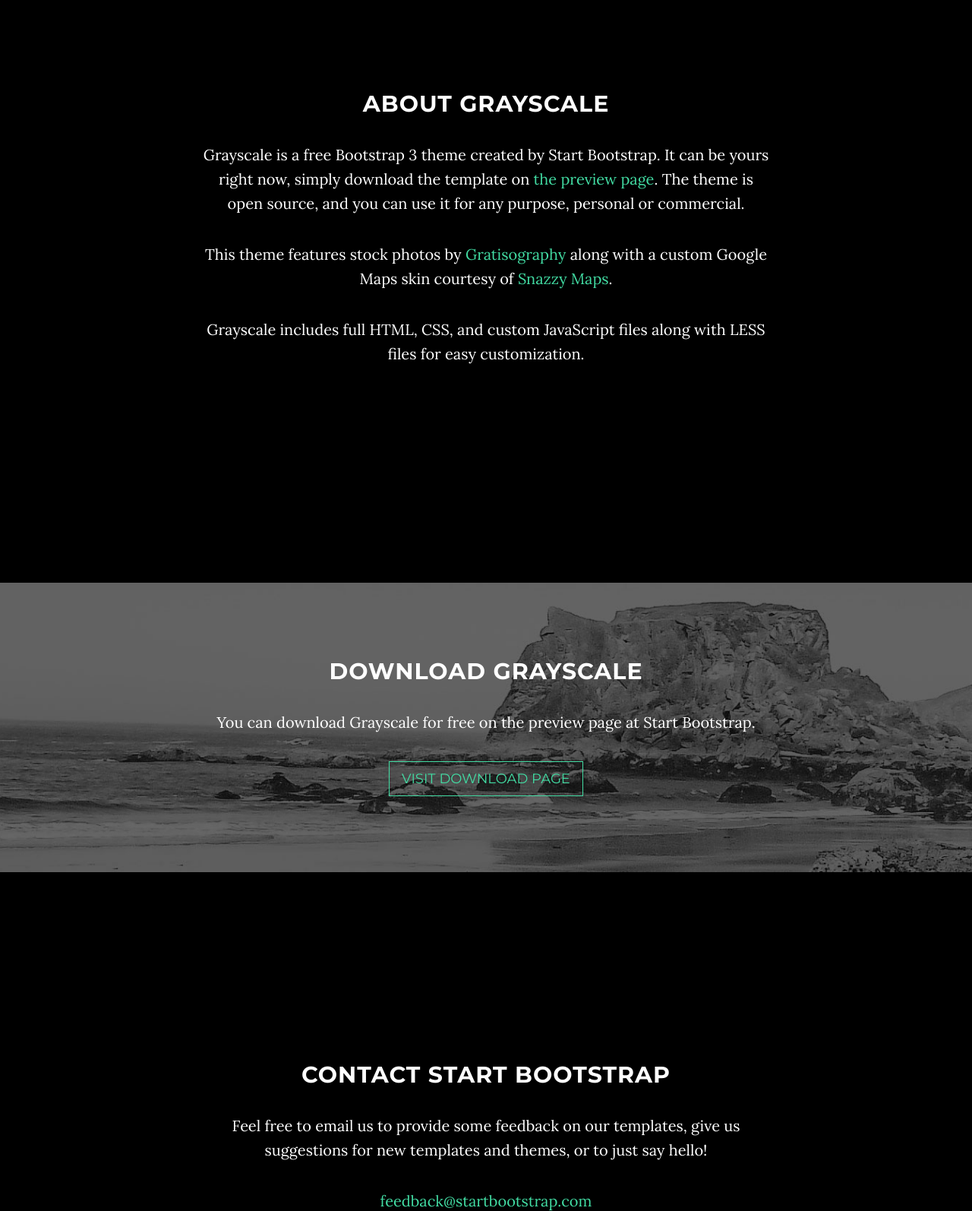
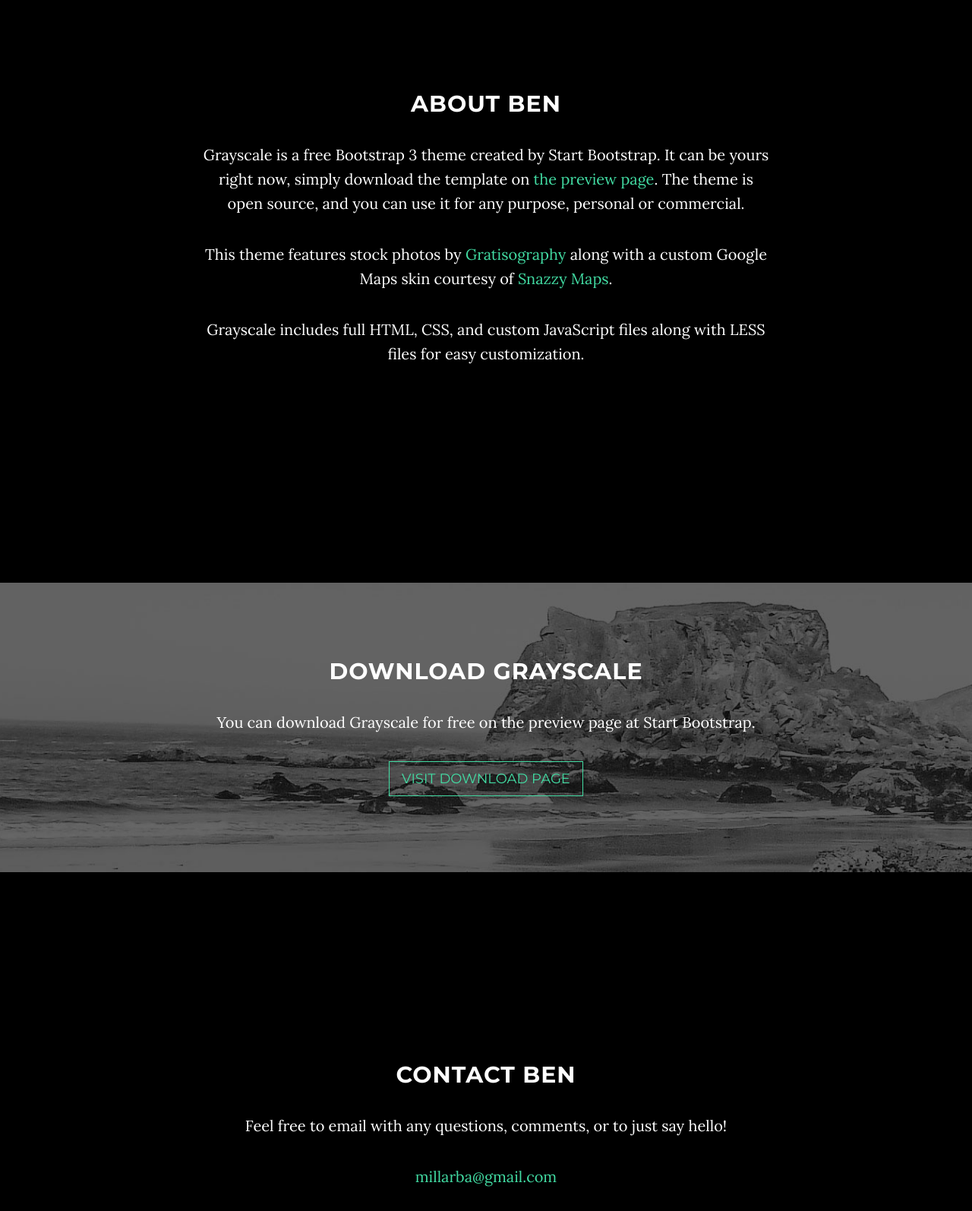
Before and after one commit to millarba/millarba.github.io, a website: page index.html in a window 1280 px wide. Shown: the part 930-2524 px from the top of the page at 76% size. Drawn offline with nearby package versions, Linux system fonts and the light colour scheme; some packages are replaced by stand-ins of ours.

Commit message:
contacts change

```diff
--- a/index.html
+++ b/index.html
@@ -90,7 +90,7 @@
     <section id="about" class="container content-section text-center">
         <div class="row">
             <div class="col-lg-8 col-lg-offset-2">
-                <h2>About Grayscale</h2>
+                <h2>About Ben</h2>
                 <p>Grayscale is a free Bootstrap 3 theme created by Start Bootstrap. It can be yours right now, simply download the template on <a href="http://startbootstrap.com/template-overviews/grayscale/">the preview page</a>. The theme is open source, and you can use it for any purpose, personal or commercial.</p>
                 <p>This theme features stock photos by <a href="http://gratisography.com/">Gratisography</a> along with a custom Google Maps skin courtesy of <a href="http://snazzymaps.com/">Snazzy Maps</a>.</p>
                 <p>Grayscale includes full HTML, CSS, and custom JavaScript files along with LESS files for easy customization.</p>
@@ -115,16 +115,16 @@
     <section id="contact" class="container content-section text-center">
         <div class="row">
             <div class="col-lg-8 col-lg-offset-2">
-                <h2>Contact Start Bootstrap</h2>
-                <p>Feel free to email us to provide some feedback on our templates, give us suggestions for new templates and themes, or to just say hello!</p>
-                <p><a href="mailto:feedback@startbootstrap.com">feedback@startbootstrap.com</a>
+                <h2>Contact Ben</h2>
+                <p>Feel free to email with any questions, comments, or to just say hello!</p>
+                <p><a href="mailto:millarba@gmail.com">millarba@gmail.com</a>
                 </p>
                 <ul class="list-inline banner-social-buttons">
                     <li>
-                        <a href="https://twitter.com/SBootstrap" class="btn btn-default btn-lg"><i class="fa fa-twitter fa-fw"></i> <span class="network-name">Twitter</span></a>
+                        <a href="https://twitter.com/millarba" class="btn btn-default btn-lg"><i class="fa fa-twitter fa-fw"></i> <span class="network-name">Twitter</span></a>
                     </li>
                     <li>
-                        <a href="https://github.com/IronSummitMedia/startbootstrap" class="btn btn-default btn-lg"><i class="fa fa-github fa-fw"></i> <span class="network-name">Github</span></a>
+                        <a href="https://github.com/millarba" class="btn btn-default btn-lg"><i class="fa fa-github fa-fw"></i> <span class="network-name">Github</span></a>
                     </li>
                     <li>
                         <a href="https://plus.google.com/+Startbootstrap/posts" class="btn btn-default btn-lg"><i class="fa fa-google-plus fa-fw"></i> <span class="network-name">Google+</span></a>
```
